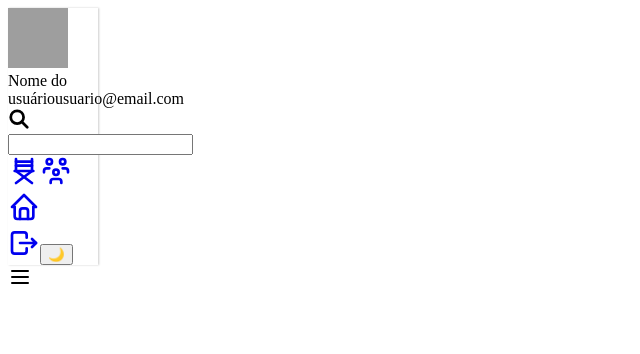
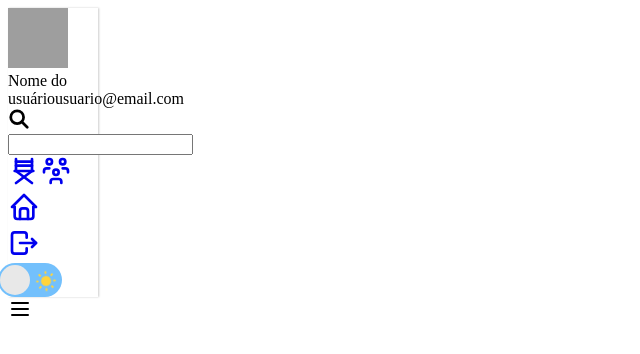
Before and after one commit to Kyara-Cardozo/av3-frontend, a Next.js app: page / in a window 1280 px wide. Shown: the top 354 px of the page, without its empty margins (0-640 px from the left). Built offline with nearby package versions, Linux system fonts and the light colour scheme; grey boxes are pictures that could not be loaded.

Commit message:
Barra lateral finalizada

```diff
--- a/src/app/page.tsx
+++ b/src/app/page.tsx
@@ -22,7 +22,6 @@
         input.blur();
         setPlaceholderVisible(false);
         setOpen(false);
-
     };
 
     return (
@@ -86,7 +85,7 @@
 
                     </div>
 
-                    <div className="flex flex-col items-start gap-2 pl-[8px] mb-5">
+                    <div className="flex flex-col items-start gap-2 pl-[8px] mb-3">
                         <SidebarLink
                             link={{
                                 label: "Sair",
--- a/src/components/ThemeToggle.tsx
+++ b/src/components/ThemeToggle.tsx
@@ -1,10 +1,10 @@
 'use client';
-import { useEffect, useState } from 'react';
-
-import style from '@/components/css/style.module.css'
+import { useEffect, useRef, useState } from 'react';
+import style from '@/components/css/style.module.css';
 
 export default function ThemeToggle() {
   const [theme, setTheme] = useState('light');
+  const switchRef = useRef<HTMLLabelElement>(null); // Especificando o tipo de elemento HTML
 
   // Carregar o tema salvo no localStorage ou o padrão do sistema
   useEffect(() => {
@@ -29,12 +29,24 @@
   };
 
   return (
-    <button
-      className={style.themeToggle}
-      onClick={toggleTheme}
-    >
-      {theme === 'light' ? '🌙' : '☀️'}
-    </button>
+    <div>
+      <label className={style.switch} ref={switchRef}>
+        <span className={style.sun}>
+          <svg xmlns="http://www.w3.org/2000/svg" viewBox="0 0 24 24">
+            <g fill="#ffd43b">
+              <circle r="5" cy="12" cx="12"></circle>
+              <path d="m21 13h-1a1 1 0 0 1 0-2h1a1 1 0 0 1 0 2zm-17 0h-1a1 1 0 0 1 0-2h1a1 1 0 0 1 0 2zm13.66-5.66a1 1 0 0 1 -.66-.29 1 1 0 0 1 0-1.41l.71-.71a1 1 0 1 1 1.41 1.41l-.71.71a1 1 0 0 1 -.75.29zm-12.02 12.02a1 1 0 0 1 -.71-.29 1 1 0 0 1 0-1.41l.71-.66a1 1 0 0 1 1.41 1.41l-.71.71a1 1 0 0 1 -.7.24zm6.36-14.36a1 1 0 0 1 -1-1v-1a1 1 0 0 1 2 0v1a1 1 0 0 1 -1 1zm0 17a1 1 0 0 1 -1-1v-1a1 1 0 0 1 2 0v1a1 1 0 0 1 -1 1zm-5.66-14.66a1 1 0 0 1 -.7-.29l-.71-.71a1 1 0 0 1 1.41-1.41l.71.71a1 1 0 0 1 0 1.41 1 1 0 0 1 -.71.29zm12.02 12.02a1 1 0 0 1 -.7-.29l-.66-.71a1 1 0 0 1 1.36-1.36l.71.71a1 1 0 0 1 0 1.41 1 1 0 0 1 -.71.24z"></path>
+            </g>
+          </svg>
+        </span>
+        <span className={style.moon}>
+          <svg xmlns="http://www.w3.org/2000/svg" viewBox="0 0 384 512">
+            <path d="m223.5 32c-123.5 0-223.5 100.3-223.5 224s100 224 223.5 224c60.6 0 115.5-24.2 155.8-63.4 5-4.9 6.3-12.5 3.1-18.7s-10.1-9.7-17-8.5c-9.8 1.7-19.8 2.6-30.1 2.6-96.9 0-175.5-78.8-175.5-176 0-65.8 36-123.1 89.3-153.3 6.1-3.5 9.2-10.5 7.7-17.3s-7.3-11.9-14.3-12.5c-6.3-.5-12.6-.8-19-.8z"></path>
+          </svg>
+        </span>
+        <input onClick={() => toggleTheme()} type="checkbox" className={style.input} />
+        <span className={style.slider}></span>
+      </label>
+    </div>
   );
-
 }
--- a/src/components/css/style.module.css
+++ b/src/components/css/style.module.css
@@ -4,81 +4,113 @@
     box-shadow: 1px 0 2px rgba(0, 0, 0, .2);
 }
 
-
-/* From Uiverse.io by juanpabl0svn */
-/* The switch - the box around the slider */
+/* From Uiverse.io by andrew-demchenk0 */
 .switch {
   font-size: 17px;
   position: relative;
   display: inline-block;
-  width: 3.5em;
-  height: 2em;
-  cursor: pointer;
+  width: 64px;
+  height: 34px;
+  left: -10px;
+  transition: all 0.3s ease-in-out;
 }
 
-/* Hide default HTML checkbox */
 .switch input {
   opacity: 0;
-  width: 0px;
-  height: 0px;
+  width: 0;
+  height: 0;
 }
 
-/* The slider */
 .slider {
-  --background: #20262c;
   position: absolute;
   cursor: pointer;
   top: 0;
   left: 0;
   right: 0;
   bottom: 0;
-  background-color: var(--background);
-  transition: 0.5s;
+  background-color: #73C0FC;
+  transition: .4s;
   border-radius: 30px;
 }
 
 .slider:before {
   position: absolute;
   content: "";
-  height: 1.4em;
-  width: 1.4em;
-  border-radius: 50%;
-  left: 10%;
-  bottom: 15%;
-  box-shadow: inset 8px -4px 0px 0px #ececd9, -4px 1px 4px 0px #dadada;
-  background: var(--background);
-  transition: 0.5s;
+  height: 30px;
+  width: 30px;
+  border-radius: 20px;
+  left: 2px;
+  bottom: 2px;
+  z-index: 2;
+  background-color: #e8e8e8;
+  transition: .4s;
 }
 
-.decoration {
+.sun svg {
   position: absolute;
-  content: "";
-  height: 2px;
-  width: 2px;
-  border-radius: 50%;
-  right: 20%;
-  top: 15%;
-  background: #e5f041e6;
-  backdrop-filter: blur(10px);
-  transition: all 0.5s;
-  box-shadow: -7px 10px 0 #e5f041e6, 8px 15px 0 #e5f041e6, -17px 1px 0 #e5f041e6,
-    -20px 10px 0 #e5f041e6, -7px 23px 0 #e5f041e6, -15px 25px 0 #e5f041e6;
+  top: 6px;
+  left: 36px;
+  z-index: 1;
+  width: 24px;
+  height: 24px;
 }
 
-input:checked ~ .decoration {
-  transform: translateX(-20px);
-  width: 10px;
-  height: 10px;
-  background: white;
-  box-shadow: -12px 0 0 white, -6px 0 0 1.6px white, 5px 15px 0 1px white,
-    1px 17px 0 white, 10px 17px 0 white;
+.moon svg {
+  fill: #73C0FC;
+  position: absolute;
+  top: 5px;
+  left: 5px;
+  z-index: 1;
+  width: 24px;
+  height: 24px;
 }
 
-input:checked + .slider {
-  background-color: #5494de;
+/* .switch:hover */.sun svg {
+  animation: rotate 15s linear infinite;
 }
 
-input:checked + .slider:before {
-  transform: translateX(100%);
-  box-shadow: inset 15px -4px 0px 15px #efdf2b, 0 0 10px 0px #efdf2b;
+@keyframes rotate {
+
+  0% {
+    transform: rotate(0);
+  }
+
+  100% {
+    transform: rotate(360deg);
+  }
 }
+
+/* .switch:hover */.moon svg {
+  animation: tilt 5s linear infinite;
+}
+
+@keyframes tilt {
+
+  0% {
+    transform: rotate(0deg);
+  }
+
+  25% {
+    transform: rotate(-10deg);
+  }
+
+  75% {
+    transform: rotate(10deg);
+  }
+
+  100% {
+    transform: rotate(0deg);
+  }
+}
+
+.input:checked + .slider {
+  background-color: #183153;
+}
+
+.input:focus + .slider {
+  box-shadow: 0 0 1px #183153;
+}
+
+.input:checked + .slider:before {
+  transform: translateX(30px);
+}
```
